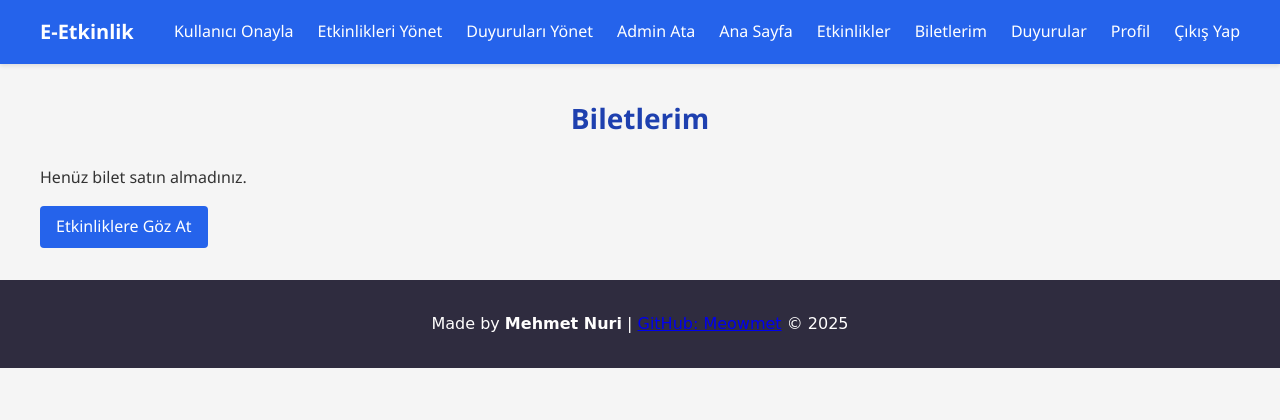
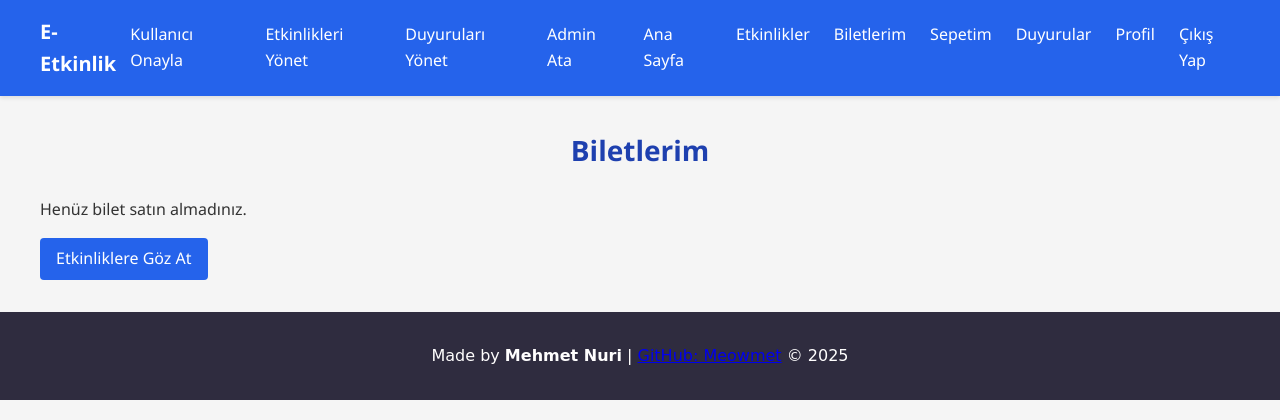
Before and after one commit to meowmet/e-etkinlik, a Flask app: page /my_tickets in a window 1280 px wide. Shown: the top 420 px of the page. Run offline with Flask 3, Linux system fonts and the light colour scheme; the visitor is signed in with stand-in values (Sample User, id 1); data that the repository does not hold is empty.

Commit message:
Update my_tickets.html

```diff
--- a/templates/my_tickets.html
+++ b/templates/my_tickets.html
@@ -22,6 +22,7 @@
             <a href="{{ url_for('home') }}" class="hover:underline">Ana Sayfa</a>
             <a href="{{ url_for('events') }}" class="hover:underline">Etkinlikler</a>
             <a href="{{ url_for('my_tickets') }}" class="hover:underline">Biletlerim</a>
+            <a href="{{ url_for('cart') }}" class="hover:underline">Sepetim</a>
             <a href="{{ url_for('announcements') }}" class="hover:underline">Duyurular</a>
             <a href="{{ url_for('profile') }}" class="hover:underline">Profil</a>
             <a href="{{ url_for('logout') }}" class="hover:underline">Çıkış Yap</a>
```
